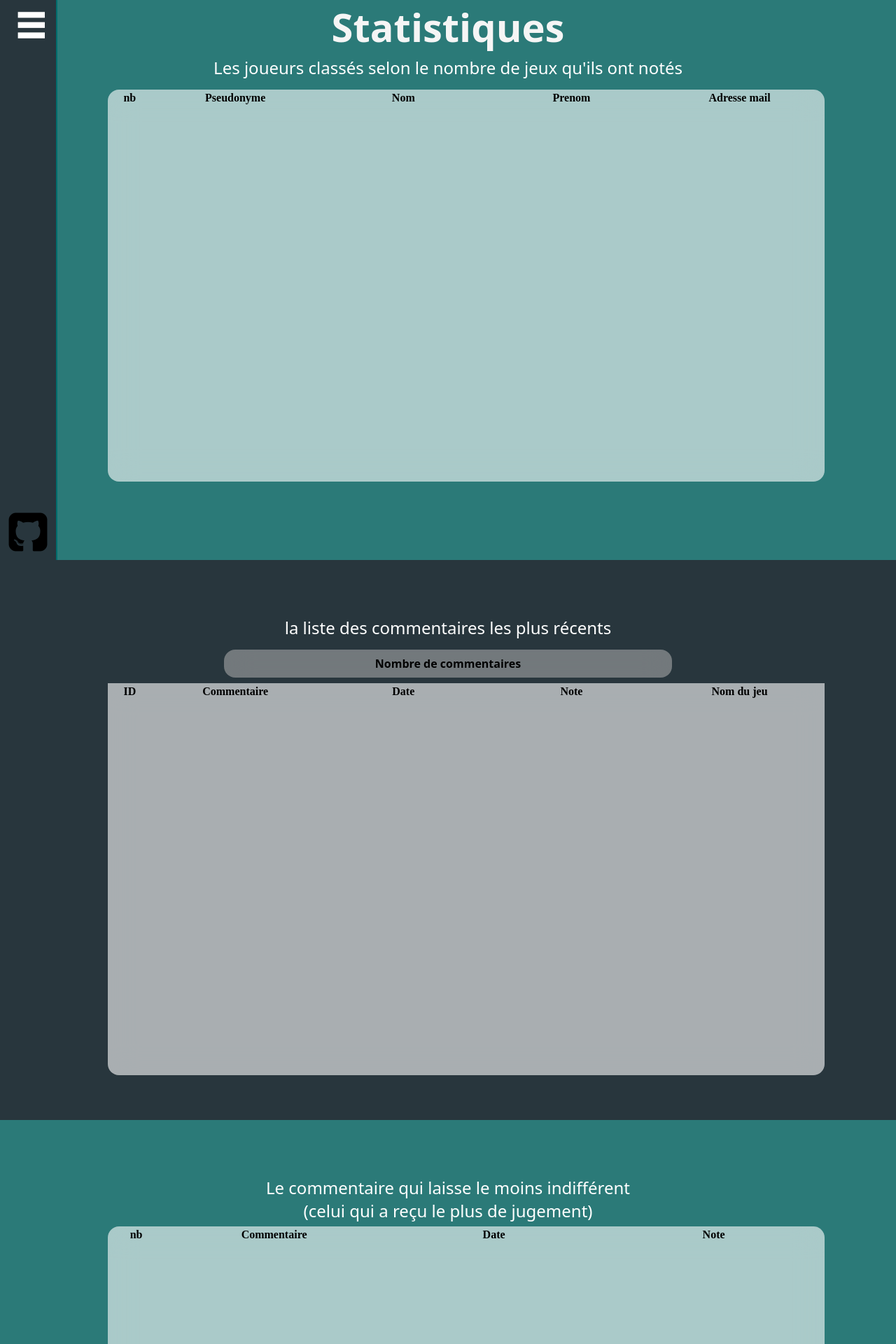
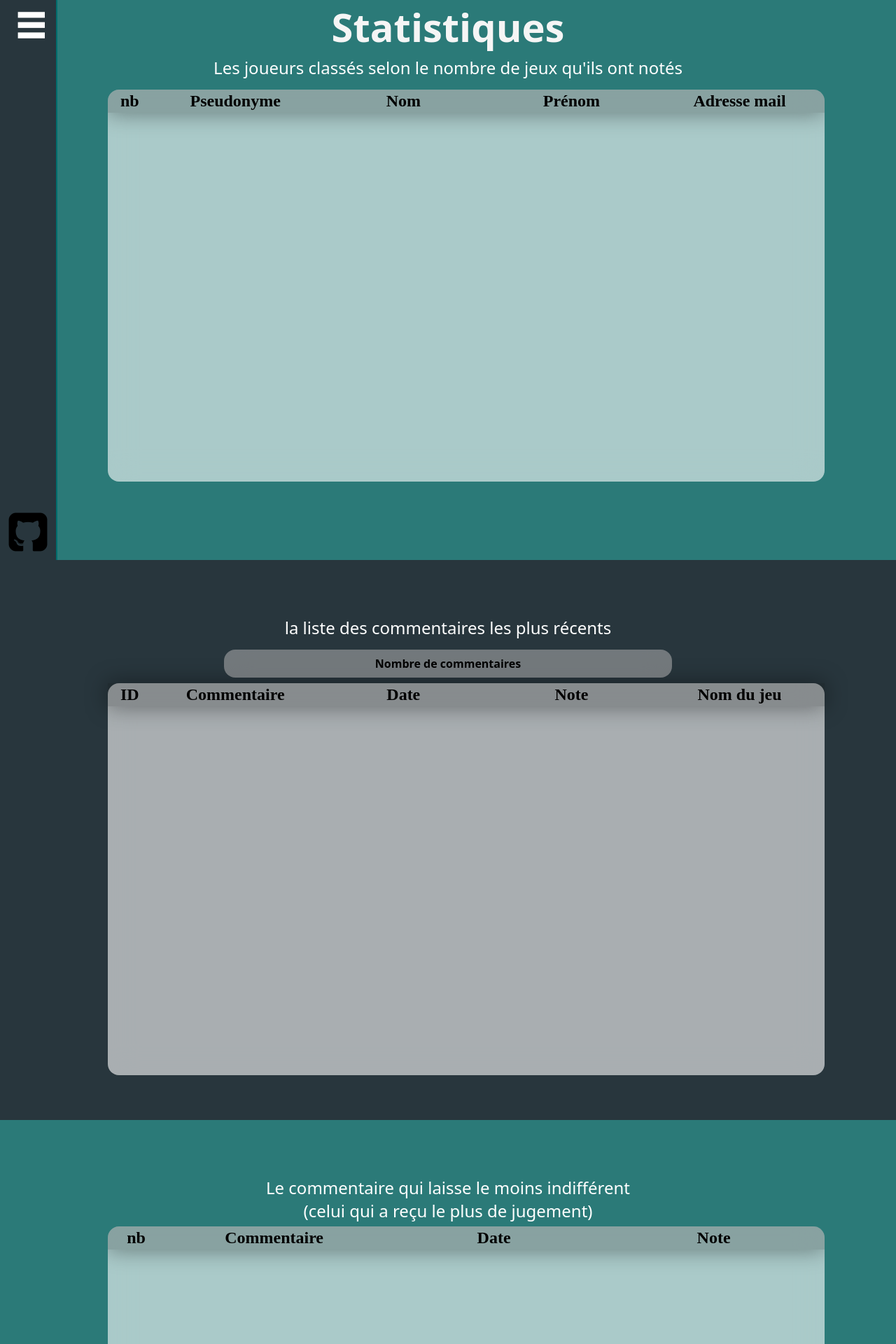
Before and after one commit to Farouk-Soufary/project_SGBD, a PHP site: page /statistics.php in a window 1280 px wide. Shown: the top 1920 px of the page at 70% size. Run offline with PHP 8.4, Linux system fonts and the light colour scheme; data that the repository does not hold is empty.

Commit message:
update style tables

```diff
--- a/src/statistics.php
+++ b/src/statistics.php
@@ -60,13 +60,13 @@
             <div class="stats-wrap">
                 <div class="title-grid">Les joueurs classés selon le nombre de jeux qu'ils ont notés</div>
                 <div class="stats-grid" style="margin-top: 6vh; border-radius: 2vh; overflow-y: scroll;" >
-                <table style="width:100%">
+                <table style="width:100%; border-radius-bottom: 2vh; font-family: Montserrat; font-size: 3vh; background-color: rgb(0,0,0,.2); box-shadow: 0 0 4vh .1vh rgb(0,0,0,.4);" >
                             <tr>
-                                <th style="width:5%">nb</th>
-                                <th style="width:20%">Pseudonyme</th>
-                                <th style="width:20%">Nom</th>
-                                <th style="width:20%">Prenom</th>
-                                <th style="width:20%">Adresse mail</th>
+                                <th style="width:5%; font-family: Montserrat; font-size: 3vh;">nb</th>
+                                <th style="width:20%; font-family: Montserrat; font-size: 3vh;">Pseudonyme</th>
+                                <th style="width:20%; font-family: Montserrat; font-size: 3vh;">Nom</th>
+                                <th style="width:20%; font-family: Montserrat; font-size: 3vh;">Prénom</th>
+                                <th style="width:20%; font-family: Montserrat; font-size: 3vh;">Adresse mail</th>
                             </tr>
                 </table>
                 <?php
@@ -85,11 +85,11 @@
                    ?>
                         <table style="width:100%">
                             <tr>
-                                <td style="width:5%"><?php echo $theme['NB'];?></td >
-                                <td style="width:20%"><?php echo $theme['PSEUDONYME'];?></td>
-                                <td style="width:20%"><?php echo $theme['NOM_JOUEUR'];?></td>
-                                <td style="width:20%"><?php echo $theme['PRENOM_JOUEUR'];?></td>
-                                <td style="width:20%"><?php echo $theme['ADRESSE_MAIL'];?></td>
+                                <td style="width: 5%; font-family: Montserrat; font-size: 2.5vh;"><?php echo $theme['NB'];?></td >
+                                <td style="width: 20%; font-family: Montserrat; font-size: 2.5vh;"><?php echo $theme['PSEUDONYME'];?></td>
+                                <td style="width: 20%; font-family: Montserrat; font-size: 2.5vh;"><?php echo $theme['NOM_JOUEUR'];?></td>
+                                <td style="width: 20%; font-family: Montserrat; font-size: 2.5vh;"><?php echo $theme['PRENOM_JOUEUR'];?></td>
+                                <td style="width: 20%; font-family: Montserrat; font-size: 2.5vh;"><?php echo $theme['ADRESSE_MAIL'];?></td>
                             </tr>
                    </table>
                    <?php
@@ -114,13 +114,13 @@
                 </div>
 
                 <div class="stats-grid">
-                    <table style="width:100%">
+                    <table style="width:100%; border-radius-bottom: 2vh; font-family: Montserrat; font-size: 3vh; background-color: rgb(0,0,0,.2); box-shadow: 0 0 4vh .1vh rgb(0,0,0,.4);">
                         <tr>
-                                <th style="width:5%">ID</th>
-                                <th style="width:20%">Commentaire</th>
-                                <th style="width:20%">Date</th>
-                                <th style="width:20%">Note</th>
-                                <th style="width:20%">Nom du jeu</th>
+                                <th style="width:5%; font-family: Montserrat; font-size: 3vh;">ID</th>
+                                <th style="width:20%; font-family: Montserrat; font-size: 3vh;">Commentaire</th>
+                                <th style="width:20%; font-family: Montserrat; font-size: 3vh;">Date</th>
+                                <th style="width:20%; font-family: Montserrat; font-size: 3vh;">Note</th>
+                                <th style="width:20%; font-family: Montserrat; font-size: 3vh;">Nom du jeu</th>
                         </tr>
                     </table>
                     <?php
@@ -149,11 +149,11 @@
                             ?>
                                     <table style="width:100%">
                                         <tr>
-                                            <td style="width:5%"><?php echo $theme['ID_NOTE'];?></td >
-                                            <td style="width:20%"><?php echo $theme['COMMENTAIRE'];?></td>
-                                            <td style="width:20%"><?php echo $theme['DATE_NOTE'];?></td>
-                                            <td style="width:20%"><?php echo $theme['VALEUR'];?></td>
-                                            <td style="width:20%"><?php echo $theme['NOM_JEU'];?></td>
+                                            <td style="width: 5%; font-family: Montserrat; font-size: 2.5vh;"><?php echo $theme['ID_NOTE'];?></td >
+                                            <td style="width: 20%; font-family: Montserrat; font-size: 2.5vh;"><?php echo $theme['COMMENTAIRE'];?></td>
+                                            <td style="width: 20%; font-family: Montserrat; font-size: 2.5vh;"><?php echo $theme['DATE_NOTE'];?></td>
+                                            <td style="width: 20%; font-family: Montserrat; font-size: 2.5vh;"><?php echo $theme['VALEUR'];?></td>
+                                            <td style="width: 20%; font-family: Montserrat; font-size: 2.5vh;"><?php echo $theme['NOM_JEU'];?></td>
                                         </tr>
                             </table>
                             <?php
@@ -168,12 +168,12 @@
             <div class="stats-wrap">
                 <div class="title-grid">Le commentaire qui laisse le moins indifférent <br> (celui qui a reçu le plus de jugement)</div>
                 <div class="stats-grid" style="margin-top: 9vh; border-radius: 2vh; overflow-y: scroll;">
-                <table style="width:100%">
+                <table  style="width:100%; border-radius-bottom: 2vh; font-family: Montserrat; font-size: 3vh; background-color: rgb(0,0,0,.2); box-shadow: 0 0 4vh .1vh rgb(0,0,0,.4);">
                             <tr>
-                                <th style="width:5%">nb</th>
-                                <th style="width:20%">Commentaire</th>
-                                <th style="width:20%">Date</th>
-                                <th style="width:20%">Note</th>
+                                <th style="width:5%; font-family: Montserrat; font-size: 3vh;">nb</th>
+                                <th style="width:20%; font-family: Montserrat; font-size: 3vh;">Commentaire</th>
+                                <th style="width:20%; font-family: Montserrat; font-size: 3vh;">Date</th>
+                                <th style="width:20%; font-family: Montserrat; font-size: 3vh;">Note</th>
                             </tr>
                 </table>
                 <?php
@@ -192,10 +192,10 @@
                    ?>
                         <table style="width:100%">
                             <tr>
-                                <td style="width:5%"><?php echo $theme['NB'];?></td >
-                                <td style="width:20%"><?php echo $theme['COMMENTAIRE'];?></td>
-                                <td style="width:20%"><?php echo $theme['DATE_NOTE'];?></td>
-                                <td style="width:20%"><?php echo $theme['VALEUR'];?></td>
+                                <td style="width: 5%; font-family: Montserrat; font-size: 2.5vh;"><?php echo $theme['NB'];?></td >
+                                <td style="width: 20%; font-family: Montserrat; font-size: 2.5vh;"><?php echo $theme['COMMENTAIRE'];?></td>
+                                <td style="width: 20%; font-family: Montserrat; font-size: 2.5vh;"><?php echo $theme['DATE_NOTE'];?></td>
+                                <td style="width: 20%; font-family: Montserrat; font-size: 2.5vh;"><?php echo $theme['VALEUR'];?></td>
                             </tr>
                    </table>
                    <?php
@@ -208,11 +208,13 @@
         <div class="page-4" style="background-color:  rgb(40, 54, 61);">
             <div class="stats-wrap">
                 <div class="title-grid">Les commentaires classés selon leurs indices de confiance</div>
-                <div class="stats-grid" style="margin-top: 6vh; border-radius: 2vh;overflow-y: scroll;">
-                <table style="width:100%">
+                <div class="stats-grid" style="margin-top: 6vh; border-radius: 2vh; overflow-y: scroll;">
+                <table  style="width:100%; border-radius-bottom: 2vh; font-family: Montserrat; font-size: 3vh; background-color: rgb(0,0,0,.2); box-shadow: 0 0 4vh .1vh rgb(0,0,0,.4);">
                             <tr>
-                                <th style="width:20%">Commentaire</th>
-                                <th style="width:20%">Indice de confiance</th>
+                                <th style="width:20%; font-family: Montserrat; font-size: 3vh;">Pseudonyme</th>
+                                <th style="width:20%; font-family: Montserrat; font-size: 3vh;">Jeu</th>
+                                <th style="width:20%; font-family: Montserrat; font-size: 3vh;">Commentaire</th>
+                                <th style="width:20%; font-family: Montserrat; font-size: 3vh;">Indice de confiance</th>
                             </tr>
                 </table>
                 <?php
@@ -221,18 +223,21 @@
                         'root',
                         ''
                         );
-                    $rs = $db->prepare("SELECT N.COMMENTAIRE , (1+count(CASE WHEN J.AVIS = 'PERTINENT' THEN 1 END))/ (1+count(CASE WHEN J.AVIS = 'IMPERTINENT' THEN 1 END)) INDICE from NOTES N
+                    $rs = $db->prepare("SELECT N.COMMENTAIRE, N.NOM_JEU, N.PSEUDONYME , (1+count(CASE WHEN J.AVIS = 'PERTINENT' THEN 1 END))/ (1+count(CASE WHEN J.AVIS = 'IMPERTINENT' THEN 1 END)) INDICE from NOTES N
                                         inner join JUGEMENTS J
                                         ON N.ID_NOTE = J.ID_NOTE
-                                        GROUP BY N.COMMENTAIRE;");
+                                        GROUP BY N.COMMENTAIRE
+                                        ORDER BY INDICE DESC;");
                    $rs->execute();
                    $themes = $rs->fetchAll();
                    foreach ($themes as $theme) {
                    ?>
-                        <table style="width:100%">
+                        <table style="width:100%;">
                             <tr>
-                                <td style="width:20%"><?php echo $theme['COMMENTAIRE'];?></td>
-                                <td style="width:20%"><?php echo $theme['INDICE'];?></td>
+                                <td style="width: 20%; font-family: Montserrat; font-size: 2.5vh;"><?php echo $theme['PSEUDONYME'];?></td>
+                                <td style="width: 20%; font-family: Montserrat; font-size: 2.5vh;"><?php echo $theme['NOM_JEU'];?></td>
+                                <td style="width: 20%; font-family: Montserrat; font-size: 2.5vh;"><?php echo $theme['COMMENTAIRE'];?></td>
+                                <td style="width: 20%; font-family: Montserrat; font-size: 2.5vh;"><?php echo $theme['INDICE'];?></td>
                             </tr>
                    </table>
                    <?php
--- a/src/styles.css
+++ b/src/styles.css
@@ -481,8 +481,7 @@ a{
     margin-left: -8vw;
     height: 70vh;
     width: 80vw;
-    border-bottom-left-radius: 2vh;
-    border-bottom-right-radius: 2vh;
+    border-radius: 2vh;
     background-color:  rgb(255, 255, 255, .6);
     backdrop-filter: blur(20px);
 }
```
Also changed, not shown: src/consult.php (+10 -10 lines), src/database.php (+56 -56 lines).
